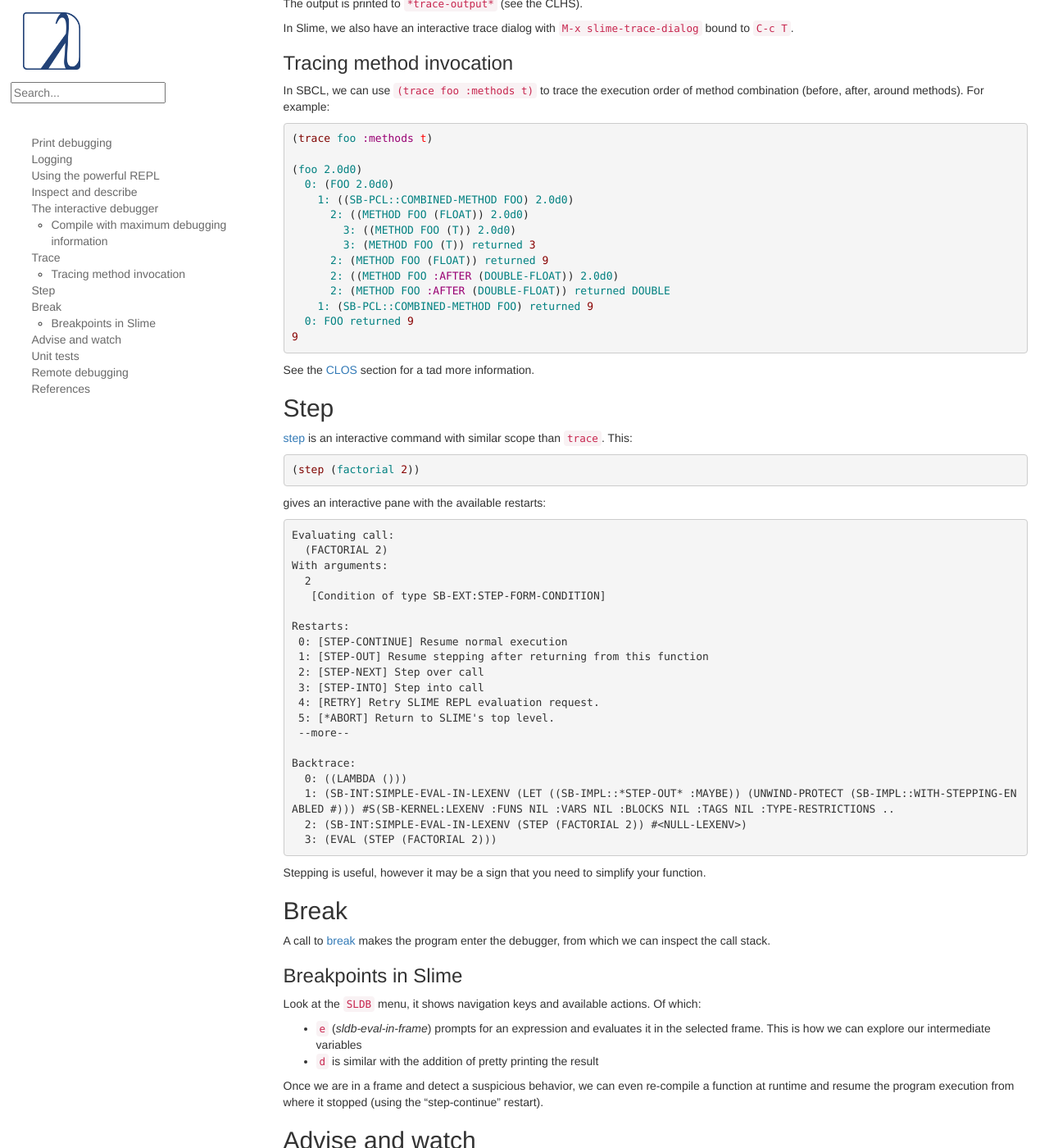
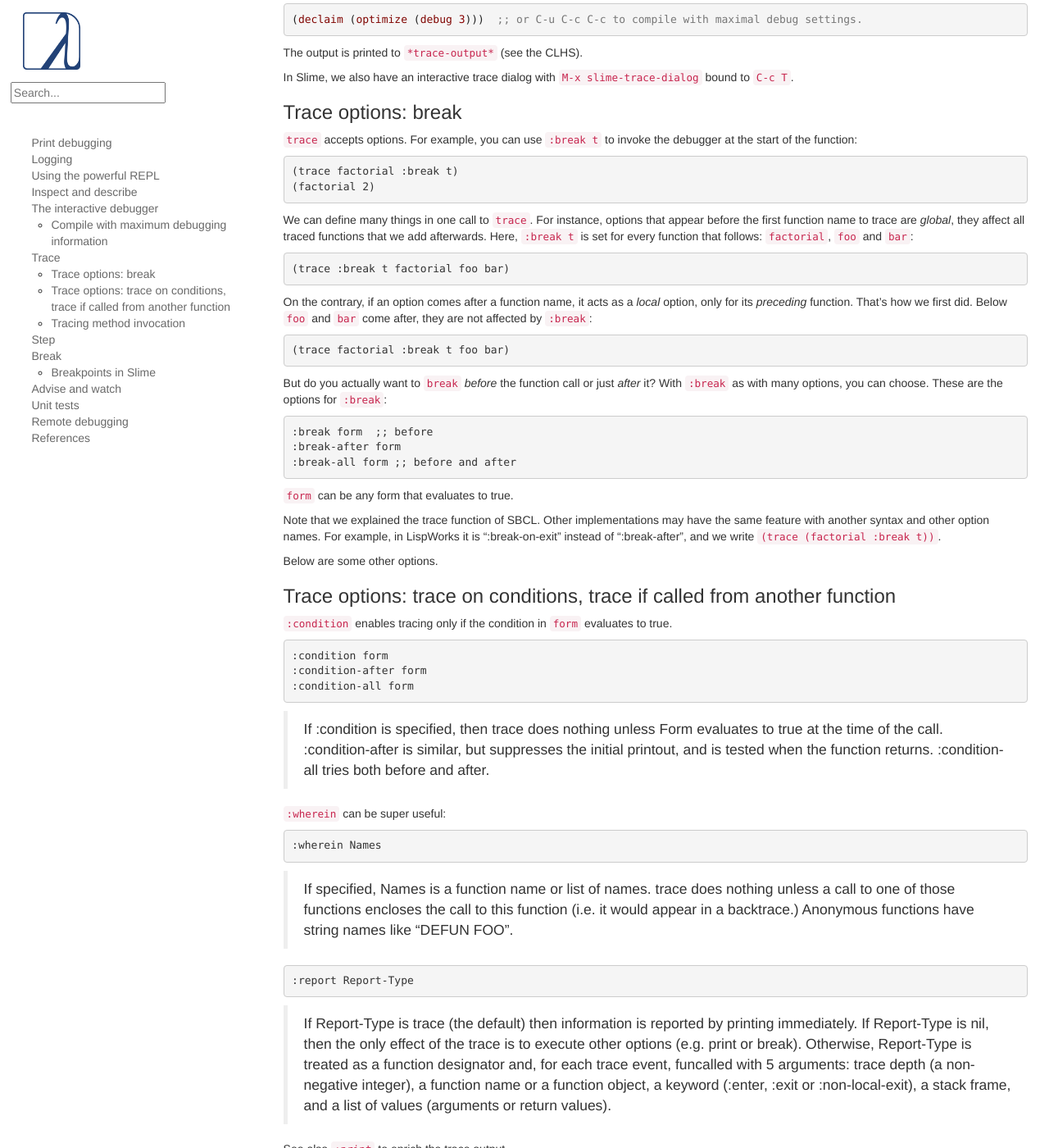
Before and after one commit to LispCookbook/cl-cookbook, a Jekyll site: the page built from debugging.md, in a window 1280 px wide and 1400 px high, scrolled down 4062 px. Shown: the whole window at 82% size. Built offline with Jekyll 4.4.1, drawn with Linux system fonts in a browser that asks for light colours; some of the changed text lies outside the part shown.

Commit message:
debugging: trace options

````diff
--- a/debugging.md
+++ b/debugging.md
@@ -210,7 +210,7 @@ and recompile our code. You can achieve the same with a handy shortcut: `C-u C-c
 
 ## Trace
 
-[trace](http://www.xach.com/clhs?q=trace) allows us to see when a
+[trace](http://www.lispworks.com/documentation/HyperSpec/Body/m_tracec.htm) allows us to see when a
 function was called, what arguments it received, and the value it
 returned.
 
@@ -220,6 +220,9 @@ returned.
     (* n (factorial (1- n)))
     1))
 ~~~
+
+To start tracing a function, just call `trace` with the function name
+(or several function names):
 
 ~~~lisp
 (trace factorial)
@@ -240,7 +243,9 @@ returned.
 
 To untrace all functions, just evaluate `(untrace)`.
 
-In Slime we also have the shortcut `C-c M-t` to trace or untrace a
+To get a list of currently traced functions, evaluate `(trace)` with no arguments.
+
+In Slime we have the shortcut `C-c M-t` to trace or untrace a
 function.
 
 If you don't see recursive calls, that may be because of the
@@ -248,13 +253,102 @@ compiler's optimizations. Try this before defining the function to be
 traced:
 
 ~~~lisp
-(declaim (optimize (debug 3)))
+(declaim (optimize (debug 3)))  ;; or C-u C-c C-c to compile with maximal debug settings.
 ~~~
 
 The output is printed to `*trace-output*` (see the CLHS).
 
 In Slime, we also have an interactive trace dialog with ``M-x
 slime-trace-dialog`` bound to `C-c T`.
+
+
+### Trace options: break
+
+`trace` accepts options. For example, you can use `:break t` to invoke
+the debugger at the start of the function:
+
+    (trace factorial :break t)
+    (factorial 2)
+
+We can define many things in one call to `trace`. For instance,
+options that appear before the first function name to trace are
+*global*, they affect all traced functions that we add afterwards. Here,
+`:break t` is set for every function that follows: `factorial`, `foo`
+and `bar`:
+
+    (trace :break t factorial foo bar)
+
+On the contrary, if an option comes after a function name, it acts as
+a *local* option, only for its *preceding* function. That's how we first
+did. Below `foo` and `bar` come after, they are not affected by `:break`:
+
+    (trace factorial :break t foo bar)
+
+But do you actually want to `break` *before* the function call or just
+*after* it? With `:break` as with many options, you can choose. These
+are the options for `:break`:
+
+```
+:break form  ;; before
+:break-after form
+:break-all form ;; before and after
+```
+
+`form` can be any form that evaluates to true.
+
+Note that we explained the trace function of SBCL. Other
+implementations may have the same feature with another syntax and
+other option names.  For example, in LispWorks it is ":break-on-exit"
+instead of ":break-after", and we write `(trace (factorial :break t))`.
+
+Below are some other options.
+
+### Trace options: trace on conditions, trace if called from another function
+
+`:condition` enables tracing only if the condition in `form` evaluates to true.
+
+```
+:condition form
+:condition-after form
+:condition-all form
+```
+
+> If :condition is specified, then trace does nothing unless Form
+> evaluates to true at the time of the call. :condition-after is
+> similar, but suppresses the initial printout, and is tested when the
+> function returns. :condition-all tries both before and after.
+
+`:wherein` can be super useful:
+
+```
+:wherein Names
+```
+
+> If specified, Names is a function name or list of names. trace does nothing unless a call to one of those functions encloses the call to this function (i.e. it would appear in a backtrace.) Anonymous functions have string names like "DEFUN FOO".
+
+
+```
+:report Report-Type
+```
+
+> If Report-Type is trace (the default) then information is reported
+> by printing immediately. If Report-Type is nil, then the only effect
+> of the trace is to execute other options (e.g. print or
+> break). Otherwise, Report-Type is treated as a function designator
+> and, for each trace event, funcalled with 5 arguments: trace depth
+> (a non-negative integer), a function name or a function object, a
+> keyword (:enter, :exit or :non-local-exit), a stack frame, and a
+> list of values (arguments or return values).
+
+See also `:print` to enrich the trace output.
+
+It is expected that implementations extend `trace` with non-standard
+options. And we didn't list all available options, so please refer to
+your implementation's documentation:
+
+- [SBCL trace](http://www.sbcl.org/manual/index.html#Function-Tracing)
+- [CCL trace](https://ccl.clozure.com/manual/chapter4.2.html)
+- [LispWorks trace](http://www.lispworks.com/documentation/lw80/lw/lw-tracer-ug-2.htm)
 
 
 ### Tracing method invocation
@@ -277,6 +371,8 @@ In SBCL, we can use `(trace foo :methods t)` to trace the execution order of met
   0: FOO returned 9
 9
 ~~~
+
+It is also possible in CCL.
 
 See the [CLOS](clos.html) section for a tad more information.
 
````
